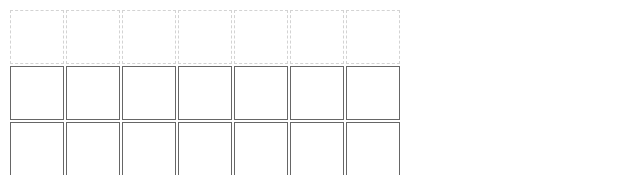
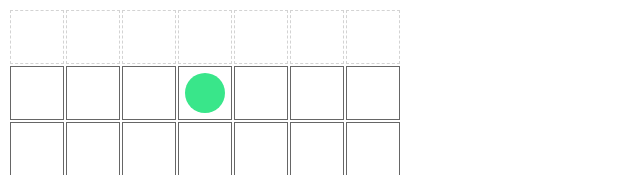
Before and after one commit to jlh040/Connect-Four-Game, a plain HTML site: page index.html in a window 1280 px wide. Both pictures are taken after a click on the element 205 px from the left and 37 px from the top of the page. Shown: the top 175 px of the page, without its empty margins (0-640 px from the left). Drawn offline with Linux system fonts and the light colour scheme.

Commit message:
implemented the placeInTable function, and made the game pieces round

```diff
--- a/connect4.css
+++ b/connect4.css
@@ -9,10 +9,15 @@
 /* pieces are div within game table cells: draw as colored circles */
 
 .piece {
-  /* TODO: make into circles */
   margin: 5px;
   width: 80%;
   height: 80%;
+  background-color: rgb(29,67, 191);
+  border-radius: 50px;
+}
+
+.p2 {
+  background-color: rgb(57, 230, 138);
 }
 
 /* TODO: make pieces red/blue,  depending on player 1/2 piece */
--- a/connect4.js
+++ b/connect4.js
@@ -16,7 +16,6 @@ const board = []; // array of rows, each row is array of cells  (board[y][x])
  */
 
 function makeBoard() {
-  // TODO: set "board" to empty HEIGHT x WIDTH matrix array
   for (let i = 0; i < HEIGHT; i++) {
     board.push([]);
     for (let j = 0; j < WIDTH; j++) {
@@ -72,7 +71,12 @@ function findSpotForCol(x) {
 /** placeInTable: update DOM to place piece into HTML table of board */
 
 function placeInTable(y, x) {
-  // TODO: make a div and insert into correct table cell
+  const pieceDiv = document.createElement('div');
+  const pieceCell = document.getElementById(`${y}-${x}`);
+  pieceDiv.classList.toggle('piece');
+  pieceDiv.classList.toggle('p1');
+  pieceDiv.classList.toggle('p2');
+  pieceCell.append(pieceDiv);
 }
 
 /** endGame: announce game end */
```
